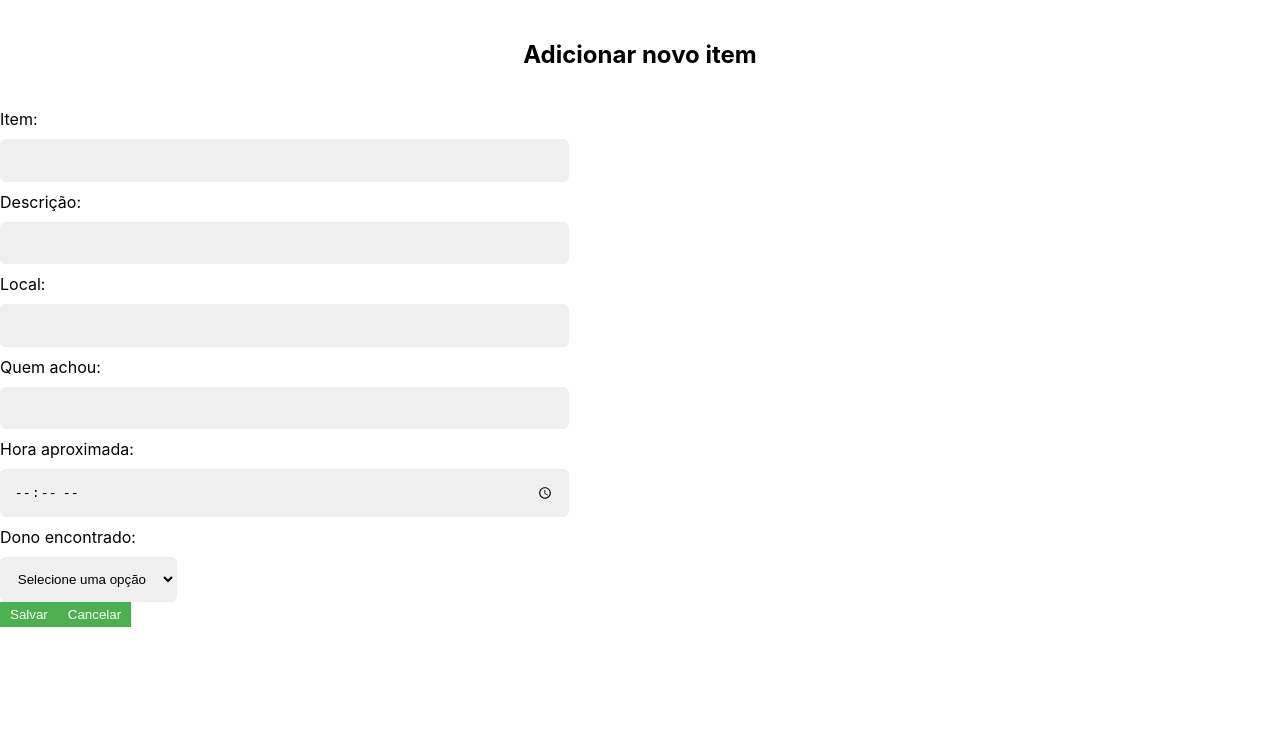
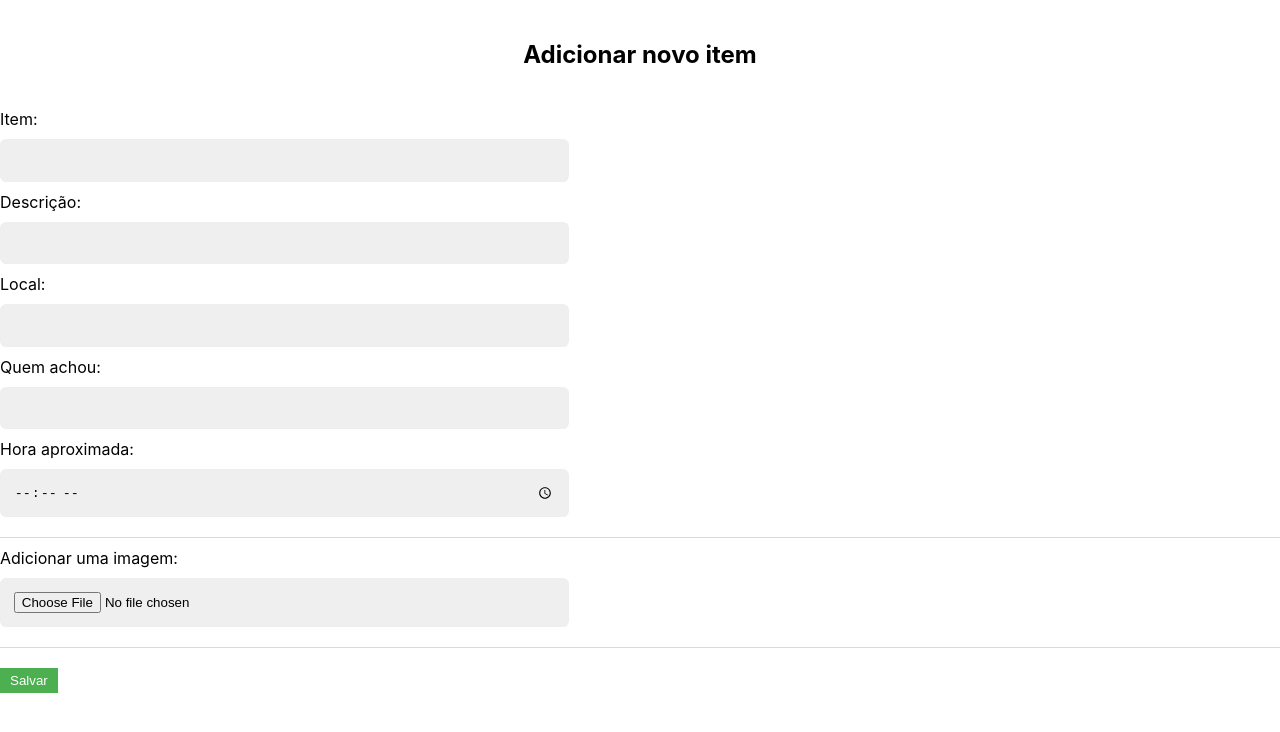
Before and after one commit to Mateushrb/Achados-e-Perdidos, a React (Create React App) app in the folder aep-website/: page /dashboard/admin/cadastrar-achados in a window 1280 px wide. Shown: the top 732 px of the page. Built offline with nearby package versions, Linux system fonts and the light colour scheme; the HTML template or start-up script is replaced by a standard one.

Commit message:
fix(CadastrarAchados) add function to upload image

```diff
--- a/aep-website/src/pages/Dashboard/Admin/components/Achados/AchadosStyles.css
+++ b/aep-website/src/pages/Dashboard/Admin/components/Achados/AchadosStyles.css
@@ -92,7 +92,7 @@ th {
 }
 
 .container_additem {
-  margin: 20px 0 10px;
+  margin: 30px 0 20px;
 }
 
 .option-additem {
@@ -103,3 +103,14 @@ th {
   background-color: #eeee;
   transition: 0.2s;
 }
+
+.button-group span {
+  font-size: 12px;
+}
+
+.group__time-option {
+  margin: 20px 0;
+  padding: 10px 0;
+  border-top: 1px solid #d9d9d9;
+  border-bottom: 1px solid #d9d9d9;
+}
--- a/aep-website/src/pages/Dashboard/Admin/components/Achados/CadastrarAchados.js
+++ b/aep-website/src/pages/Dashboard/Admin/components/Achados/CadastrarAchados.js
@@ -5,16 +5,50 @@ import './AchadosStyles.css'
 
 const CadastrarAchados = ({ item }) => {
     const [AddItem, setAddItem] = useState({ ...item });
+    const [isSubmitting, setIsSubmitting] = useState(false);
+    const [isSaved, setIsSaved] = useState(false);
 
     const handleInputChange = (e) => {
         const { name, value } = e.target;
         setAddItem({ ...AddItem, [name]: value });
     };
 
+    const handleImageChange = (event) => {
+        const file = event.target.files[0];
+        setAddItem((prevItem) => ({ ...prevItem, imagem: file }));
+      };
+
+    const handleSubmit = (e) => {
+        e.preventDefault();
+
+        fetch('http://45.235.53.125:8080/achados', {
+            method: 'POST',
+            headers: {
+                'Content-Type': 'application/json',
+            },
+            body: JSON.stringify(item),
+        })
+            .then((response) => response.json())
+            .then((data) => {
+                console.log('Novo item adicionado:', data);
+                // Realize as ações necessárias após adicionar o novo item
+            })
+            .catch((error) => {
+                console.error('Erro ao adicionar o item:', error);
+            })
+            .then((data) => {
+                console.log('Novo item adicionado:', data);
+                setIsSaved(true);
+            })
+            .finally(() => {
+                setIsSubmitting(false);
+            });
+    }
+
     return (
         <div className='content__edit'>
             <h2>Adicionar novo item</h2>
-            <form className='form__content-edit'>
+            <form className='form__content-edit' onSubmit={handleSubmit}>
                 <label>
                     Item:
                     <Input type="text"
@@ -43,7 +77,7 @@ const CadastrarAchados = ({ item }) => {
                         value={AddItem.quem_achou || ''}
                         onChange={handleInputChange} />
                 </label>
-                <div className='group__time-option'>
+
                     <label>
                         Hora aproximada:
                         <Input type="time"
@@ -51,18 +85,20 @@ const CadastrarAchados = ({ item }) => {
                             value={AddItem.hora_aproximada || ''}
                             onChange={handleInputChange} />
                     </label>
-                    <label for="option-input">Dono encontrado: </label>
-                    <select className='option-additem' id="option-input">
-                        <option value="" disabled selected>Selecione uma opção</option>
-                        <option value="yes"> Sim</option>
-                        <option value="no"> Não</option>
-                    </select>
+                    <div className='group__time-option'>
+                    <label>Adicionar uma imagem:
+                        <Input
+                            type="file"
+                            name="imagem"
+                            onChange={handleImageChange}
+                        />
+                    </label>
                 </div>
                 <div className="button-group">
-                    <Button className='button__save' type="submit">Salvar</Button>
-                    <Button className='button__cancel' type="button">
-                        Cancelar
+                    <Button className='button__save' type="submit" disabled={isSubmitting}>
+                        {isSubmitting ? 'Salvando...' : 'Salvar'}
                     </Button>
+                    {isSaved && <span>Item salvo com sucesso!</span>}
                 </div>
             </form>
         </div >
--- a/aep-website/src/pages/Dashboard/Admin/components/Achados/ListarAchados.js
+++ b/aep-website/src/pages/Dashboard/Admin/components/Achados/ListarAchados.js
@@ -16,7 +16,7 @@ const ListarAchados = () => {
   const [isOpenModalAdd, setIsOpenModalAdd] = useState(false);
 
   useEffect(() => {
-    fetch('http://45.235.53.125:8080/achados')
+    fetch('http://45.235.53.125:8080/achados?page=1')
       .then((response) => response.json())
       .then((json) => setData(json.achados));
   }, []);
--- a/aep-website/src/pages/Dashboard/Admin/components/Achados/ModalStyles.css
+++ b/aep-website/src/pages/Dashboard/Admin/components/Achados/ModalStyles.css
@@ -46,6 +46,7 @@
     margin-top: 50px;
     display: flex;
     gap: 10px;
+    flex-direction: column;
 }
 
 .modal__content .button-group .button__edit {
@@ -54,6 +55,7 @@
 
 .modal__content .button-group .button__save {
     background-color: #4caf50;
+    max-width: 100px;
 }
 
 .modal__content .button-group .button__delete,
--- a/aep-website/src/pages/Login/components/Input.js
+++ b/aep-website/src/pages/Login/components/Input.js
@@ -2,7 +2,7 @@ import React from 'react'
 import './InputStyles.css'
 
 
-const Input = ({ label, name, type, value, onChange, error, onBlur }) => {
+const Input = ({ label, name, type, value, onChange, error, onBlur,handleImageChange }) => {
   return (
     <div>
       <label htmlFor={name}>{label}</label>
```
